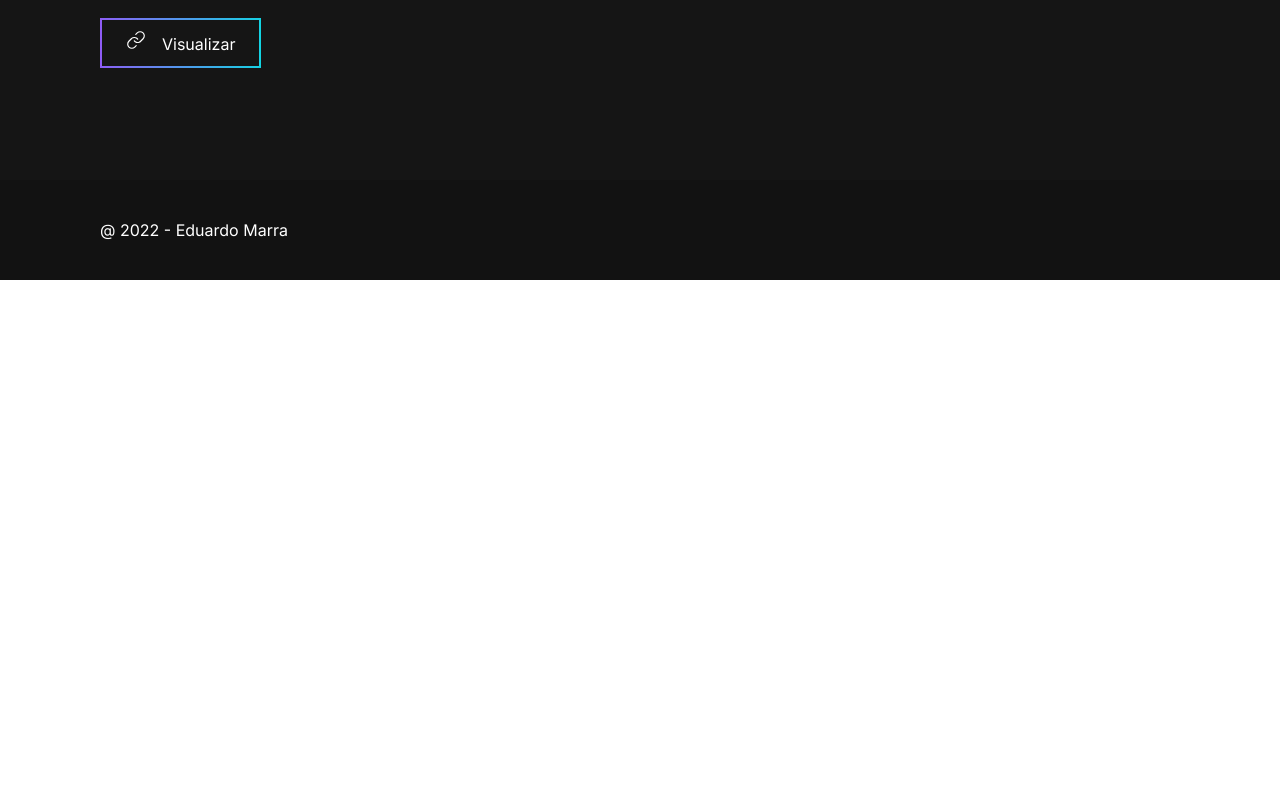
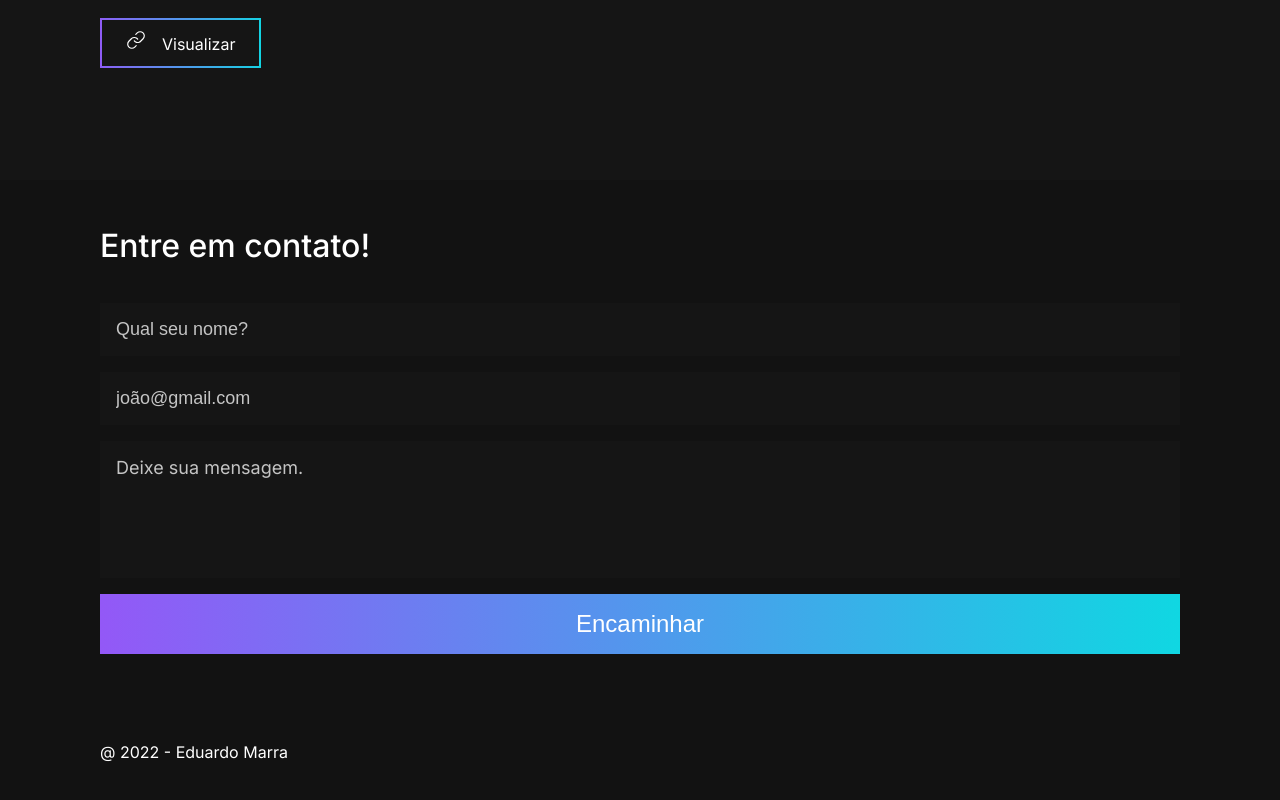
Before and after one commit to Eduardomarra/20-portfolio, a React (Create React App) app: page / in a window 1280 px wide. Shown: the part 3327-4127 px from the top of the page. Before the commit the page ends 3607 px from the top, so only its background shows below. Built offline with nearby package versions, Linux system fonts and the light colour scheme.

Commit message:
feat: created form contact component

```diff
--- a/src/App.tsx
+++ b/src/App.tsx
@@ -5,6 +5,7 @@ import { Header } from './components/Header'
 import { Experiences } from './components/Experiences'
 import { Project } from './components/Project'
 import { Footer } from './components/Footer'
+import { FormContact } from './components/FormContact'
 
 function App() {
     return (
@@ -14,6 +15,7 @@ function App() {
             <Profile />
             <Experiences />
             <Project />
+            <FormContact />
             <Footer />
         </>
     )
--- /dev/null
+++ b/src/components/FormContact/index.tsx
@@ -0,0 +1,25 @@
+import React from 'react'
+
+import { Wrapper, Content, Title, Form, ButtonSubmit } from './styles'
+
+export function FormContact() {
+    return (
+        <>
+            <Wrapper>
+                <Content>
+                    <Title>Entre em contato!</Title>
+                    <Form>
+                        <input placeholder="Qual seu nome?" />
+                        <input placeholder="joão@gmail.com" />
+                        <textarea
+                            placeholder="Deixe sua mensagem."
+                            rows={5}
+                            readOnly={false}
+                        />
+                    </Form>
+                    <ButtonSubmit>Encaminhar</ButtonSubmit>
+                </Content>
+            </Wrapper>
+        </>
+    )
+}
--- /dev/null
+++ b/src/components/FormContact/styles.ts
@@ -0,0 +1,74 @@
+import styled, { css } from 'styled-components'
+
+export const Wrapper = styled.div`
+    ${({ theme }) => css`
+        background: ${theme.colors.dark};
+        display: flex;
+        align-items: center;
+        justify-content: center;
+    `}
+`
+export const Content = styled.div`
+    ${({ theme }) => css`
+        width: ${theme.grid.container};
+        padding: ${theme.spacings.xlarge} 0;
+    `}
+`
+export const Title = styled.div`
+    ${({ theme }) => css`
+        font-size: ${theme.font.sizes.xxlarge};
+        color: ${theme.colors.light};
+        font-weight: 500;
+        line-height: 3.5rem;
+        margin-bottom: ${theme.spacings.large};
+    `}
+`
+export const Form = styled.div`
+    ${({ theme }) => css`
+        display: grid;
+        grid-template-columns: 1fr;
+
+        input {
+            display: block;
+            padding: ${theme.spacings.xsmall};
+            background: ${theme.colors.darken};
+            border: none;
+            color: ${theme.colors.grayLight};
+            font-size: ${theme.font.sizes.large};
+            outline: none;
+            margin-bottom: ${theme.spacings.xsmall};
+            &::placeholder {
+                font-size: ${theme.font.sizes.large};
+                color: ${theme.colors.grayLight};
+            }
+        }
+
+        textarea {
+            padding: ${theme.spacings.xsmall};
+            background: ${theme.colors.darken};
+            border: none;
+            color: ${theme.colors.grayLight};
+            font-family: 'Inter';
+            font-size: ${theme.font.sizes.large};
+            outline: none;
+            resize: none;
+            margin-bottom: ${theme.spacings.xsmall};
+
+            &::placeholder {
+                font-size: ${theme.font.sizes.large};
+                color: ${theme.colors.grayLight};
+                font-family: 'Inter';
+            }
+        }
+    `}
+`
+
+export const ButtonSubmit = styled.button`
+    ${({ theme }) => css`
+        width: 100%;
+        font-size: ${theme.font.sizes.xlarge};
+        color: ${theme.colors.light};
+        background: ${theme.gradientColors.purple};
+        padding: ${theme.spacings.xsmall};
+    `}
+`
```
